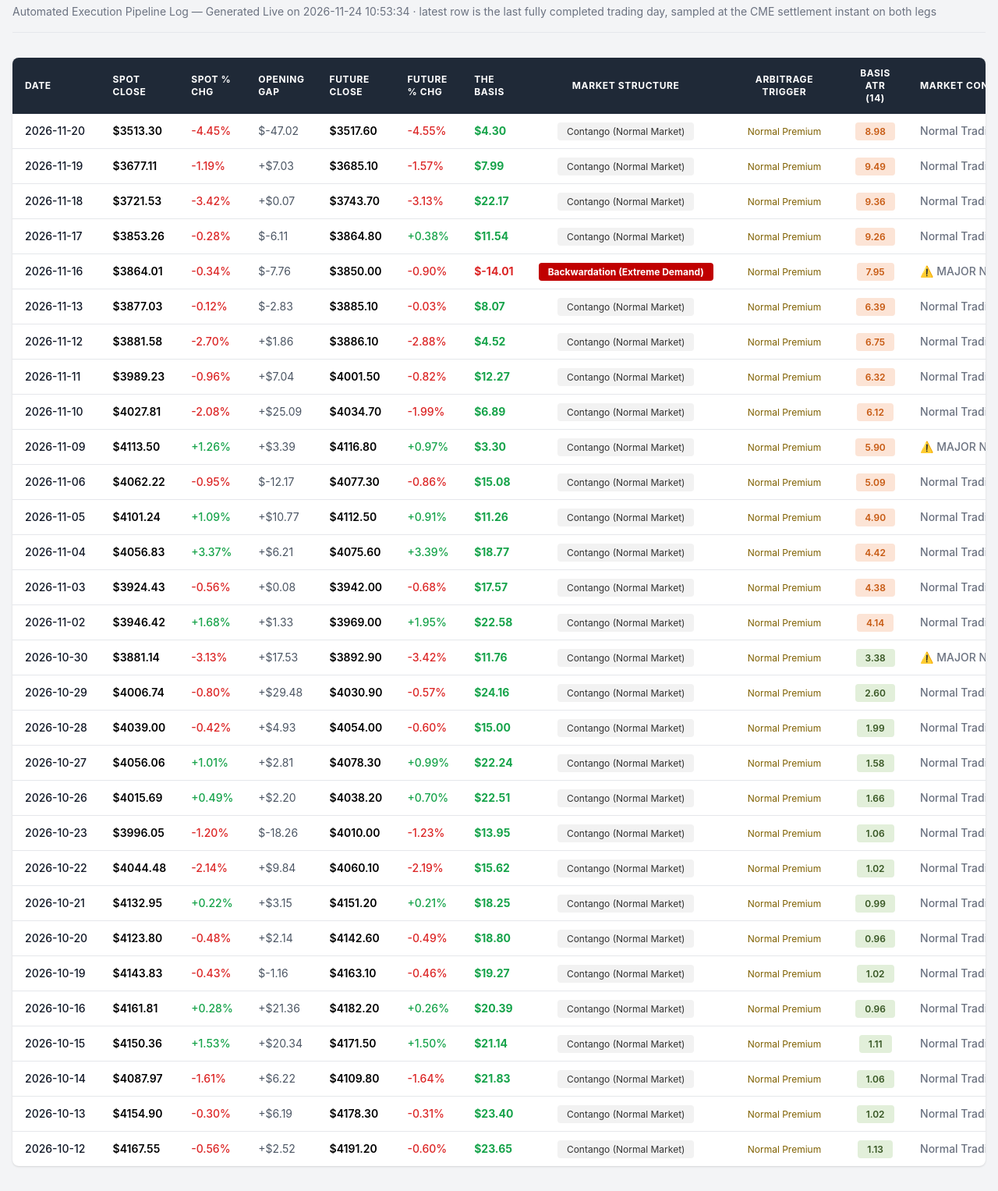
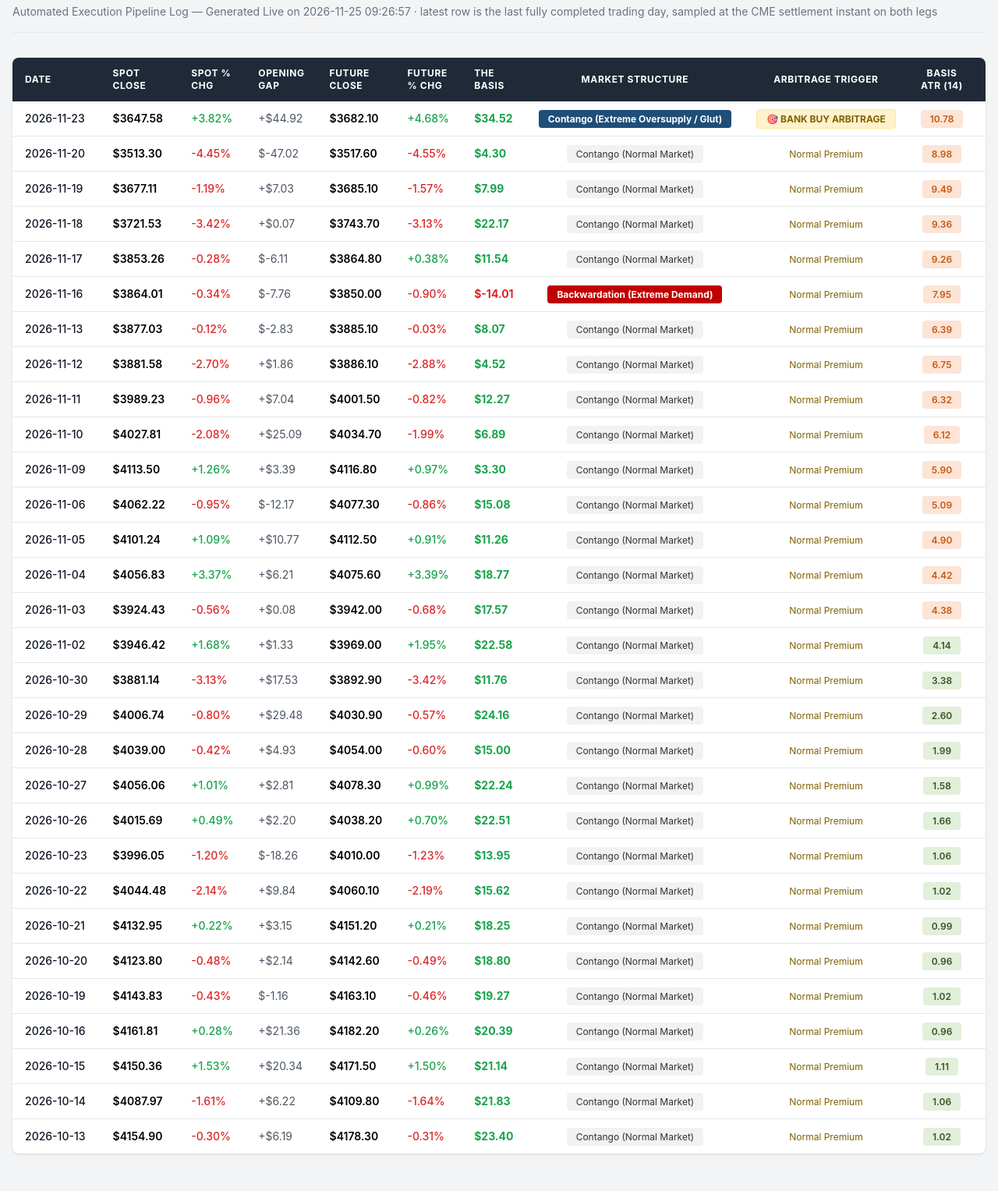
Before and after one commit to Jamesssurfer/SpotVsFutureGold, a plain HTML site: page index.html in a window 1280 px wide. Shown: the part 71-1598 px from the top of the page at 78% size. Drawn offline with nearby package versions, Linux system fonts and the light colour scheme.

Commit message:
Automated Web Log Sync: 2026-11-25 09:26

```diff
--- a/index.html
+++ b/index.html
@@ -15,7 +15,7 @@
         <div class="max-w-full mx-auto px-4 py-8">
             <header class="mb-8 border-b border-gray-200 pb-4">
                 <h1 class="text-3xl font-extrabold text-gray-900 tracking-tight">Gold Basis Premium & Market Structure Tracker</h1>
-                <p class="text-sm text-gray-500 mt-2">Automated Execution Pipeline Log — Generated Live on 2026-11-24 10:53:34 &middot; latest row is the last fully completed trading day, sampled at the CME settlement instant on both legs</p>
+                <p class="text-sm text-gray-500 mt-2">Automated Execution Pipeline Log — Generated Live on 2026-11-25 09:26:57 &middot; latest row is the last fully completed trading day, sampled at the CME settlement instant on both legs</p>
             </header>
             <div class="bg-white rounded-lg shadow overflow-hidden">
                 <div class="overflow-x-auto">
@@ -36,6 +36,20 @@
                             </tr>
                         </thead>
                         <tbody class="divide-y divide-gray-200">
+
+        <tr class="hover:bg-gray-50 border-b border-gray-200 text-sm">
+            <td class="px-4 py-3 font-medium text-gray-900 whitespace-nowrap">2026-11-23</td>
+            <td class="px-4 py-3 font-semibold whitespace-nowrap">$3647.58</td>
+            <td class="px-4 py-3 font-medium whitespace-nowrap text-green-600">+3.82%</td>
+            <td class="px-4 py-3 text-gray-600 whitespace-nowrap">+$44.92</td>
+            <td class="px-4 py-3 font-semibold whitespace-nowrap">$3682.10</td>
+            <td class="px-4 py-3 font-medium whitespace-nowrap text-green-600">+4.68%</td>
+            <td class="px-4 py-3 font-bold whitespace-nowrap text-green-600">$34.52</td>
+            <td class="px-4 py-3 text-center"><span class="px-3 py-1 rounded text-xs whitespace-nowrap" style="background-color: #1F4E78; color: #FFFFFF; font-weight: bold;">Contango (Extreme Oversupply / Glut)</span></td>
+            <td class="px-4 py-3 text-center"><span class="px-3 py-1 rounded text-xs whitespace-nowrap" style="background-color: #FFF2CC; color: #7F6000; font-weight: bold; border: 1px solid #FFE699;">🎯 BANK BUY ARBITRAGE</span></td>
+            <td class="px-4 py-3 text-center"><span class="px-3 py-1 rounded text-xs font-semibold whitespace-nowrap" style="background-color: #FCE4D6; color: #C65911;">10.78</span></td>
+            <td class="px-4 py-3 text-gray-500 font-medium whitespace-nowrap">⚠️ MAJOR NEWS EVENT</td>
+        </tr>
 
         <tr class="hover:bg-gray-50 border-b border-gray-200 text-sm">
             <td class="px-4 py-3 font-medium text-gray-900 whitespace-nowrap">2026-11-20</td>
@@ -243,7 +257,7 @@
             <td class="px-4 py-3 font-bold whitespace-nowrap text-green-600">$22.58</td>
             <td class="px-4 py-3 text-center"><span class="px-3 py-1 rounded text-xs whitespace-nowrap" style="background-color: #F2F2F2; color: #333333;">Contango (Normal Market)</span></td>
             <td class="px-4 py-3 text-center"><span class="px-3 py-1 rounded text-xs whitespace-nowrap" style="color: #7F6000;">Normal Premium</span></td>
-            <td class="px-4 py-3 text-center"><span class="px-3 py-1 rounded text-xs font-semibold whitespace-nowrap" style="background-color: #FCE4D6; color: #C65911;">4.14</span></td>
+            <td class="px-4 py-3 text-center"><span class="px-3 py-1 rounded text-xs font-semibold whitespace-nowrap" style="background-color: #E2EFDA; color: #375623;">4.14</span></td>
             <td class="px-4 py-3 text-gray-500 font-medium whitespace-nowrap">Normal Trading</td>
         </tr>
 
@@ -443,20 +457,6 @@
             <td class="px-4 py-3 text-gray-500 font-medium whitespace-nowrap">Normal Trading</td>
         </tr>
 
-        <tr class="hover:bg-gray-50 border-b border-gray-200 text-sm">
-            <td class="px-4 py-3 font-medium text-gray-900 whitespace-nowrap">2026-10-12</td>
-            <td class="px-4 py-3 font-semibold whitespace-nowrap">$4167.55</td>
-            <td class="px-4 py-3 font-medium whitespace-nowrap text-red-600">-0.56%</td>
-            <td class="px-4 py-3 text-gray-600 whitespace-nowrap">+$2.52</td>
-            <td class="px-4 py-3 font-semibold whitespace-nowrap">$4191.20</td>
-            <td class="px-4 py-3 font-medium whitespace-nowrap text-red-600">-0.60%</td>
-            <td class="px-4 py-3 font-bold whitespace-nowrap text-green-600">$23.65</td>
-            <td class="px-4 py-3 text-center"><span class="px-3 py-1 rounded text-xs whitespace-nowrap" style="background-color: #F2F2F2; color: #333333;">Contango (Normal Market)</span></td>
-            <td class="px-4 py-3 text-center"><span class="px-3 py-1 rounded text-xs whitespace-nowrap" style="color: #7F6000;">Normal Premium</span></td>
-            <td class="px-4 py-3 text-center"><span class="px-3 py-1 rounded text-xs font-semibold whitespace-nowrap" style="background-color: #E2EFDA; color: #375623;">1.13</span></td>
-            <td class="px-4 py-3 text-gray-500 font-medium whitespace-nowrap">Normal Trading</td>
-        </tr>
-
                         </tbody>
                     </table>
                 </div>
```
